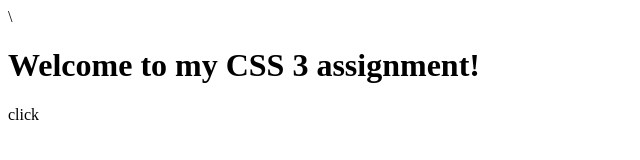
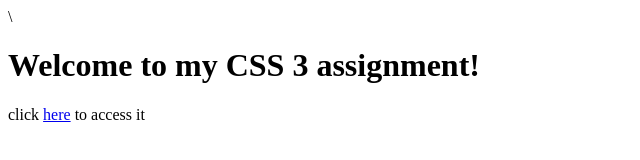
Before and after one commit to qizhou3/CSS3, a plain HTML site: page index.html in a window 1280 px wide. Shown: the full height of the page, 0-640 px from the left. Drawn offline with Linux system fonts and the light colour scheme.

Commit message:
Update index.html

```diff
--- a/index.html
+++ b/index.html
@@ -5,6 +5,6 @@
 </head>\
 <body>
 <h1>Welcome to my CSS 3 assignment!</h1>
-click <a href="London.html"
+click <a href="London.html">here</a> to access it
 </body>
 </html>
```
